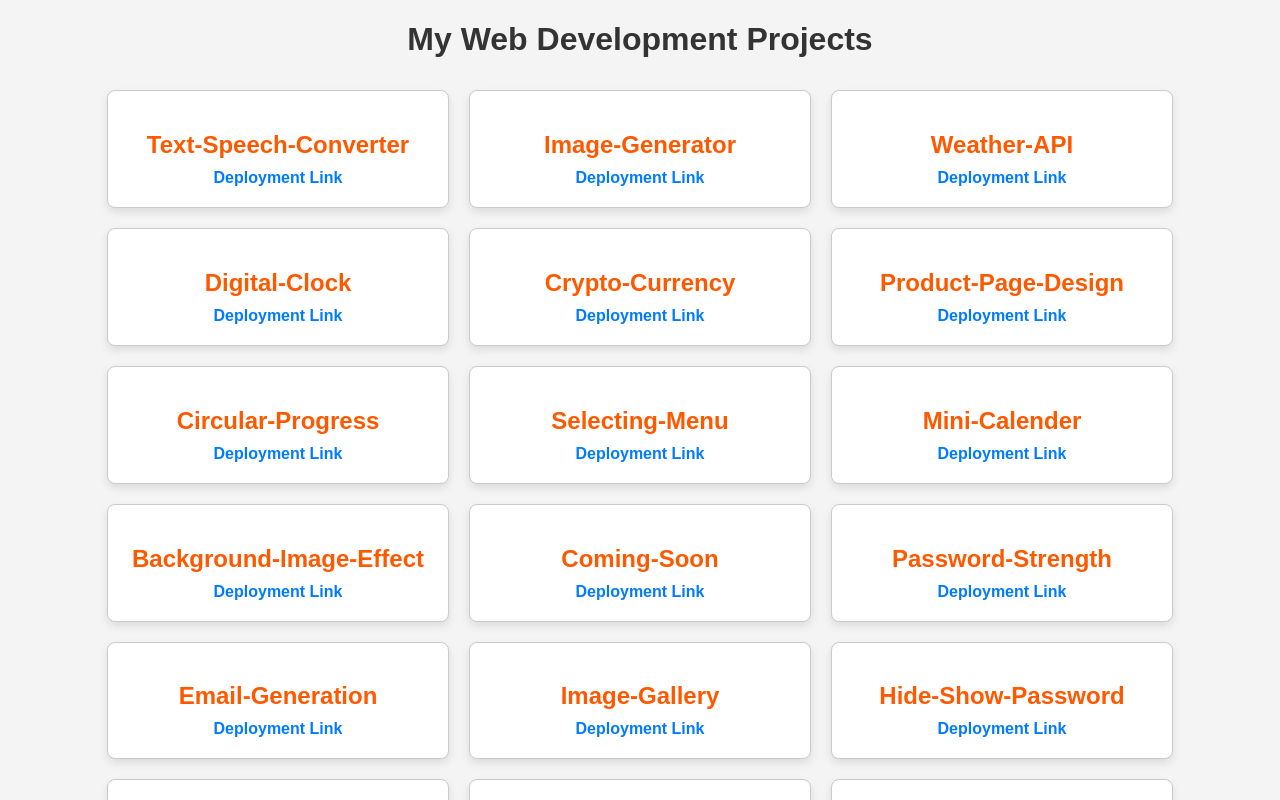
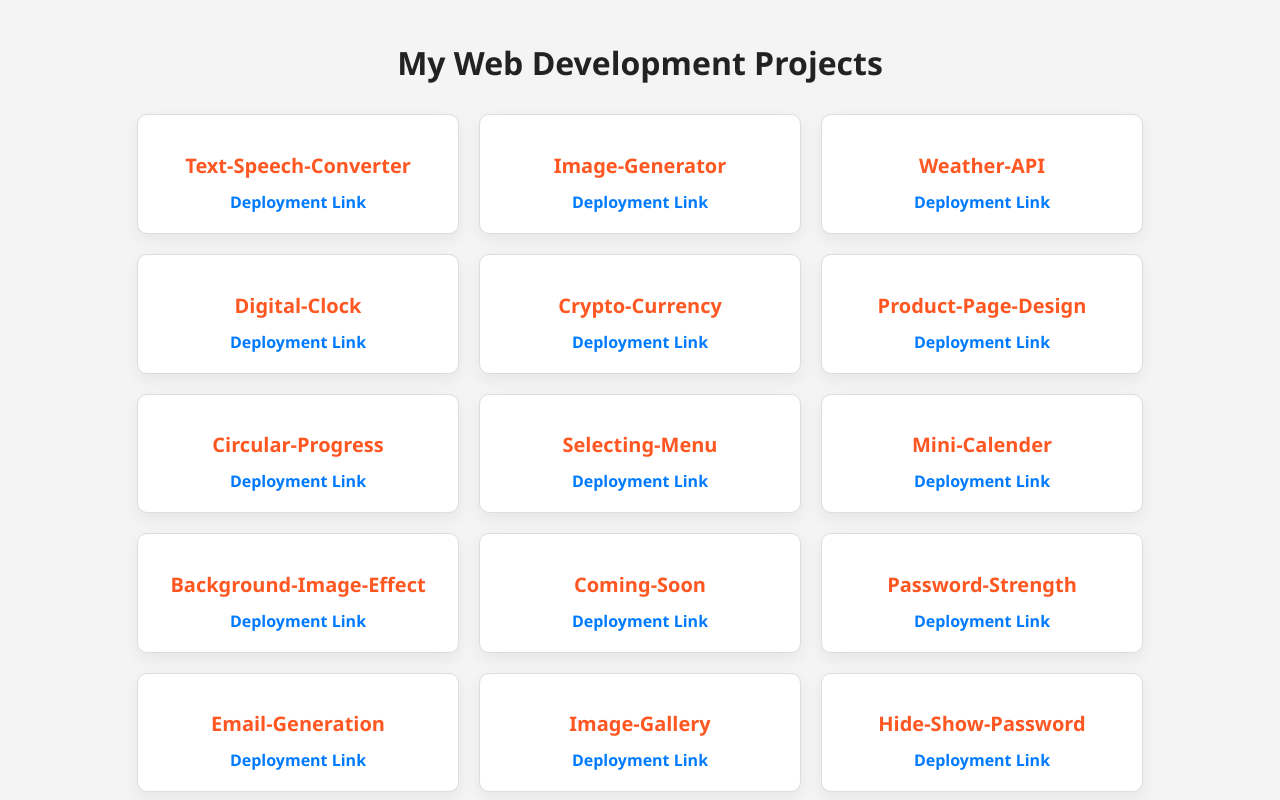
Before and after one commit to kirankumar72/My-Projects-List, a plain HTML site: page index.html in a window 1280 px wide. Shown: the top 800 px of the page. Drawn offline with Linux system fonts and the light colour scheme.

Commit message:
Update style.css

```diff
--- a/style.css
+++ b/style.css
@@ -1,12 +1,26 @@
+
      body {
-    font-family: 'Arial', sans-serif;
+      font-family: 'Segoe UI', sans-serif;
       background-color: #f4f4f4;
-    margin: 20px;
+      margin: 0;
+      padding: 20px;
       text-align: center;
     }
 
     h1 {
-    color: #333;
+      color: #222;
+      margin-bottom: 30px;
+    }
+
+    #searchInput {
+      padding: 10px 15px;
+      width: 60%;
+      max-width: 400px;
+      border: 1px solid #ccc;
+      border-radius: 8px;
+      font-size: 16px;
+      margin-bottom: 30px;
+      box-shadow: 0 2px 5px rgba(0,0,0,0.1);
     }
 
     ul {
@@ -15,36 +29,54 @@ ul {
       display: flex;
       flex-wrap: wrap;
       justify-content: center;
+      gap: 20px;
     }
 
     li {
       background-color: #fff;
-    border: 1px solid #cec9c9;
-    border-radius: 8px;
-    box-shadow: 0 4px 8px rgba(0, 0, 0, 0.1);
-    margin: 10px;
+      border: 1px solid #ddd;
+      border-radius: 10px;
+      box-shadow: 0 6px 16px rgba(0, 0, 0, 0.06);
       padding: 20px;
-    width: 300px;
-    transition: transform 0.3s ease-in-out;
+      width: 280px;
+      transition: transform 0.3s ease, box-shadow 0.3s ease;
     }
 
     li:hover {
-    transform: scale(1.05);
+      transform: translateY(-5px);
+      box-shadow: 0 10px 24px rgba(0, 0, 0, 0.12);
     }
 
     h2 {
-    color: #ff5900;
-    margin-bottom: 10px;
+      color: #ff5722;
+      font-size: 20px;
+      margin-bottom: 12px;
     }
 
     a {
-    color: #007BFF;
+      color: #007bff;
       text-decoration: none;
-    display: block;
-    margin-top: 10px;
       font-weight: bold;
+      transition: color 0.2s;
     }
 
     a:hover {
+      color: #0056b3;
       text-decoration: underline;
     }
+
+    .tech-tags {
+      margin-top: 10px;
+      font-size: 13px;
+      color: #555;
+    }
+
+    @media (max-width: 600px) {
+      li {
+        width: 90%;
+      }
+
+      #searchInput {
+        width: 90%;
+      }
+    }
```
Lines whose indentation alone changed are shown as unchanged.
